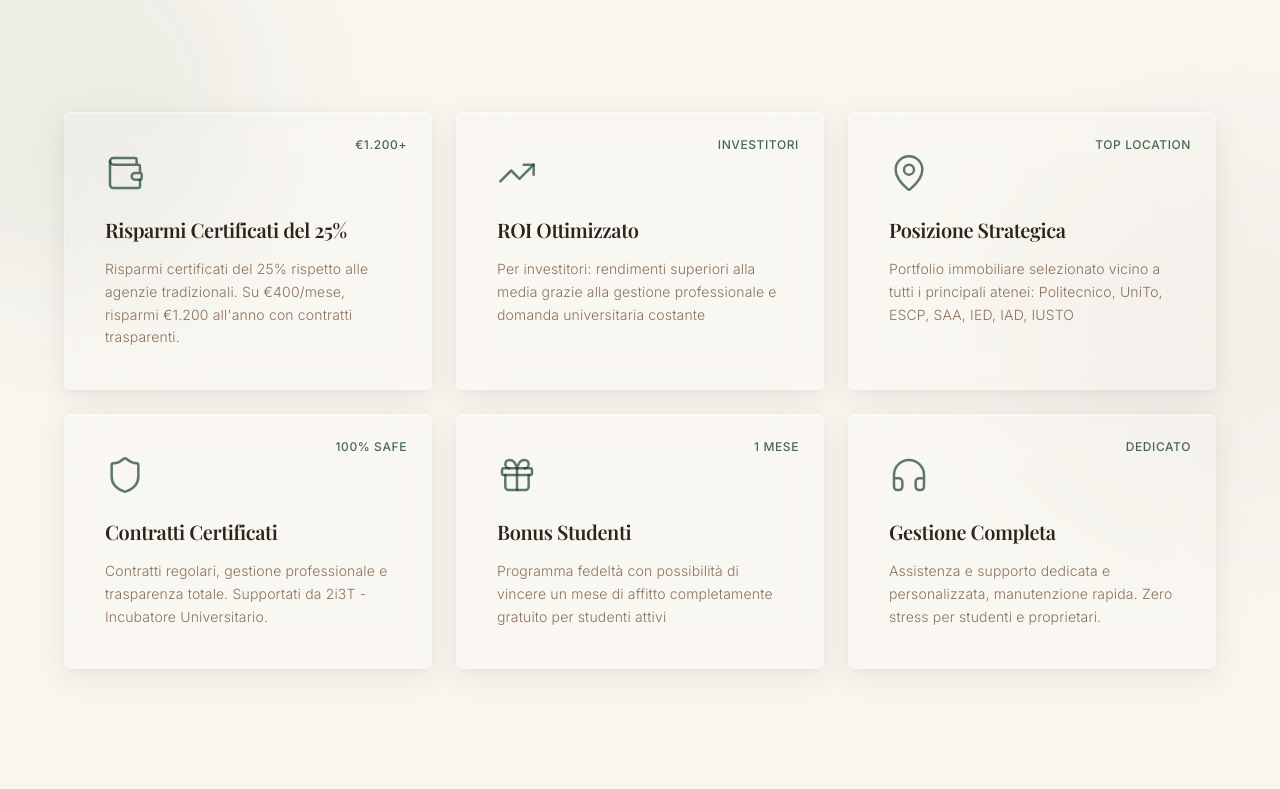
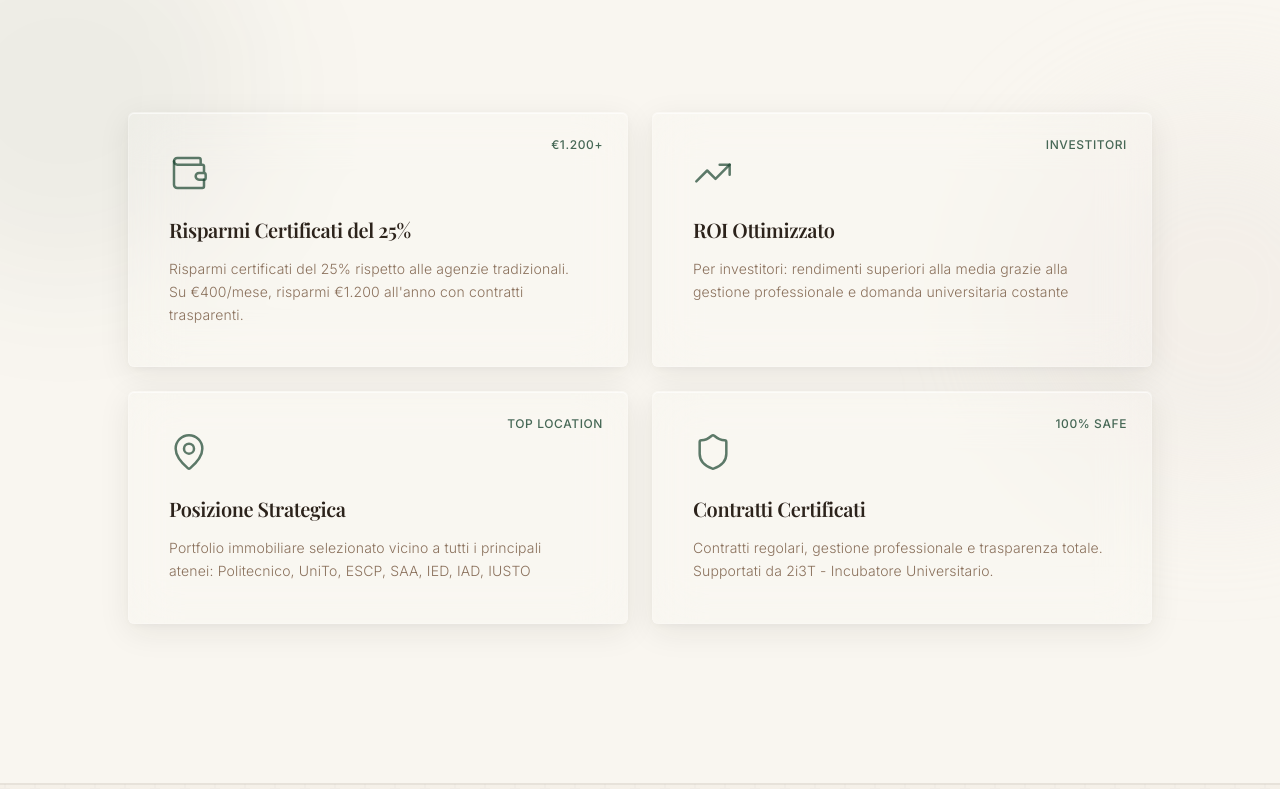
Before and after one commit to LolloRocket1839/logo-lovin-lab, a React (Vite) app: page / in a window 1280 px wide. Shown: the part 3871-4660 px from the top of the page. Built offline with nearby package versions, Linux system fonts and the light colour scheme; the HTML template or start-up script is replaced by a standard one.

Commit message:
Refactor Benefits section

```diff
--- a/src/components/Benefits.tsx
+++ b/src/components/Benefits.tsx
@@ -1,4 +1,4 @@
-import { Wallet, Shield, MapPin, Gift, TrendingUp, HeadphonesIcon } from "lucide-react";
+import { Wallet, Shield, MapPin, TrendingUp } from "lucide-react";
 import { Card } from "@/components/ui/card";
 
 const benefits = [
@@ -25,18 +25,6 @@ const benefits = [
     title: "Contratti Certificati",
     description: "Contratti regolari, gestione professionale e trasparenza totale. Supportati da 2i3T - Incubatore Universitario.",
     highlight: "100% Safe"
-  },
-  {
-    icon: Gift,
-    title: "Bonus Studenti",
-    description: "Programma fedeltà con possibilità di vincere un mese di affitto completamente gratuito per studenti attivi",
-    highlight: "1 Mese"
-  },
-  {
-    icon: HeadphonesIcon,
-    title: "Gestione Completa",
-    description: "Assistenza e supporto dedicata e personalizzata, manutenzione rapida. Zero stress per studenti e proprietari.",
-    highlight: "Dedicato"
   }
 ];
 
@@ -63,9 +51,9 @@ export const Benefits = () => {
           </p>
         </div>
 
-        {/* Grid layout - 6 benefits */}
-        <div className="max-w-6xl mx-auto">
-          <div className="grid md:grid-cols-2 lg:grid-cols-3 gap-6">
+        {/* Grid layout - 4 benefits */}
+        <div className="max-w-5xl mx-auto">
+          <div className="grid md:grid-cols-2 gap-6">
             {benefits.map((benefit, index) => {
               const Icon = benefit.icon;
               return (
--- a/src/components/Footer.tsx
+++ b/src/components/Footer.tsx
@@ -76,13 +76,13 @@ export const Footer = () => {
             <div className="mt-6">
               <p className="text-xs uppercase tracking-[0.15em] text-muted-foreground/60 mb-3 font-medium">Atenei Coperti</p>
               <div className="grid grid-cols-1 gap-y-2">
-                <p className="text-sm text-muted-foreground font-light">Politecnico di Torino</p>
-                <p className="text-sm text-muted-foreground font-light">Università di Torino</p>
-                <p className="text-sm text-muted-foreground font-light">ESCP Business School</p>
-                <p className="text-sm text-muted-foreground font-light">SAA School of Management</p>
-                <p className="text-sm text-muted-foreground font-light">IED Torino</p>
-                <p className="text-sm text-muted-foreground font-light">IAD Torino</p>
-                <p className="text-sm text-muted-foreground font-light">IUSTO</p>
+                <a href="https://www.polito.it" target="_blank" rel="noopener noreferrer" className="text-sm text-muted-foreground font-light hover:text-primary transition-colors duration-500 link-elegant">Politecnico di Torino</a>
+                <a href="https://www.unito.it" target="_blank" rel="noopener noreferrer" className="text-sm text-muted-foreground font-light hover:text-primary transition-colors duration-500 link-elegant">Università di Torino</a>
+                <a href="https://www.escp.eu" target="_blank" rel="noopener noreferrer" className="text-sm text-muted-foreground font-light hover:text-primary transition-colors duration-500 link-elegant">ESCP Business School</a>
+                <a href="https://www.saa.unito.it" target="_blank" rel="noopener noreferrer" className="text-sm text-muted-foreground font-light hover:text-primary transition-colors duration-500 link-elegant">SAA School of Management</a>
+                <a href="https://www.ied.it" target="_blank" rel="noopener noreferrer" className="text-sm text-muted-foreground font-light hover:text-primary transition-colors duration-500 link-elegant">IED Torino</a>
+                <a href="https://www.accademiaiad.edu.it" target="_blank" rel="noopener noreferrer" className="text-sm text-muted-foreground font-light hover:text-primary transition-colors duration-500 link-elegant">IAD Torino</a>
+                <a href="https://www.iusto.it" target="_blank" rel="noopener noreferrer" className="text-sm text-muted-foreground font-light hover:text-primary transition-colors duration-500 link-elegant">IUSTO</a>
               </div>
             </div>
           </div>
```
